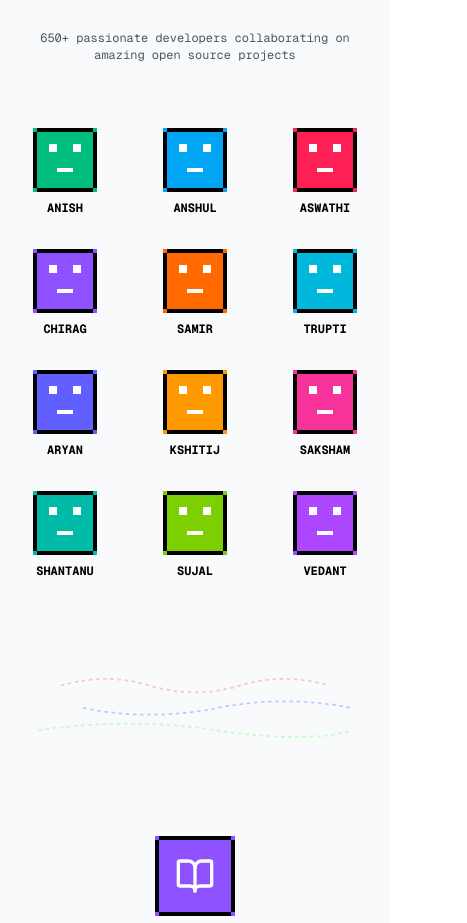
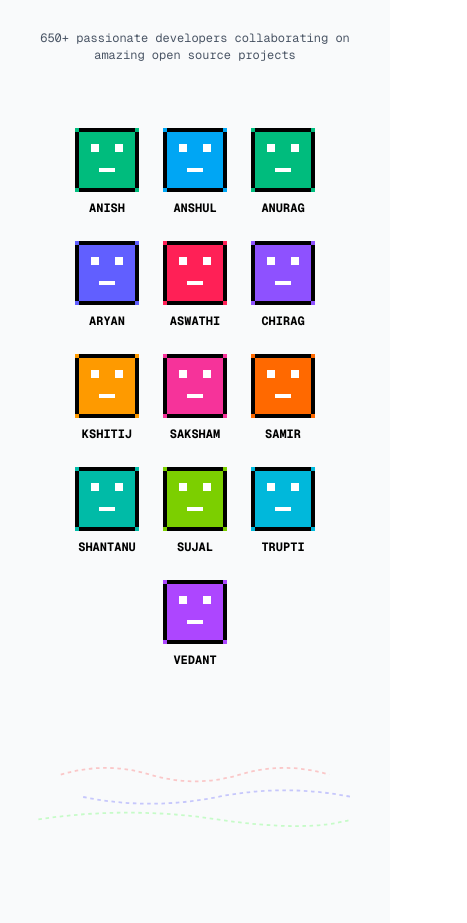
Before and after one commit to PICT-OSS-Community/Website, a Next.js app: page / in a window 390 px wide. Shown: the part 843-1766 px from the top of the page, 467 px wide, since content can reach past the window. Built offline with nearby package versions, Linux system fonts and the light colour scheme.

Commit message:
feat: add anurag in community

```diff
--- a/app/components/Community.tsx
+++ b/app/components/Community.tsx
@@ -18,20 +18,110 @@ const Community = () => {
           </p>
         </div>
 
-        {/* Character Grid */}
-        <div className="grid grid-cols-3 md:grid-cols-4 gap-8 mb-16">
+        {/* Character Pyramid Layout - Alphabetical Order */}
+        <div className="mb-16 space-y-6">
+
+          {/* Row 1 - Mobile: 3, Medium: 4, Large: 5 */}
+          <div className="flex justify-center gap-6 lg:gap-8">
             <Character name="ANISH"    color="emerald" message="git commit -m 'YOLO 🌱'" />
             <Character name="ANSHUL"   color="sky"     message="npm run build && vibe" />
+            <Character name="ANURAG"   color="emerald" message="AI agents everywhere! 🤖" />
+            <div className="hidden md:block">
+              <Character name="ARYAN"    color="indigo"  message="I use Arch BTW… in Docker 😁" />
+            </div>
+            <div className="hidden lg:block">
               <Character name="ASWATHI"  color="rose"    message="Ping me only for merge conflicts 🛠️" />
+            </div>
+          </div>
+
+          {/* Row 2 - Mobile: 3, Medium: 3, Large: 4 */}
+          <div className="flex justify-center gap-6 lg:gap-8">
+            <div className="block md:hidden">
+              <Character name="ARYAN"    color="indigo"  message="I use Arch BTW… in Docker 😁" />
+            </div>
+            <div className="block md:hidden">
+              <Character name="ASWATHI"  color="rose"    message="Ping me only for merge conflicts 🛠️" />
+            </div>
+            <div className="block md:hidden">
               <Character name="CHIRAG"   color="violet"  message="0 bugs, 0 enemies, life sorted." />
+            </div>
+            <div className="hidden md:block lg:hidden">
+              <Character name="ASWATHI"  color="rose"    message="Ping me only for merge conflicts 🛠️" />
+            </div>
+            <div className="hidden md:block">
+              <Character name="CHIRAG"   color="violet"  message="0 bugs, 0 enemies, life sorted." />
+            </div>
+            <div className="hidden md:block">
+              <Character name="KSHITIJ"  color="amber"   message="99 bugs in the code, take one down…" />
+            </div>
+            <div className="hidden lg:block">
+              <Character name="SAKSHAM"  color="pink"    message="Currently cd-ing into /dev/null" />
+            </div>
+            <div className="hidden lg:block">
               <Character name="SAMIR"    color="orange"  message="Livestreaming Stack Overflow searches 🎥" />
+            </div>
+          </div>
+
+          {/* Row 3 - Mobile: 3, Medium: 3, Large: 4 */}
+          <div className="flex justify-center gap-6 lg:gap-8">
+            <div className="block md:hidden">
+              <Character name="KSHITIJ"  color="amber"   message="99 bugs in the code, take one down…" />
+            </div>
+            <div className="block md:hidden">
+              <Character name="SAKSHAM"  color="pink"    message="Currently cd-ing into /dev/null" />
+            </div>
+            <div className="block md:hidden">
+              <Character name="SAMIR"    color="orange"  message="Livestreaming Stack Overflow searches 🎥" />
+            </div>
+            <div className="hidden md:block lg:hidden">
+              <Character name="SAKSHAM"  color="pink"    message="Currently cd-ing into /dev/null" />
+            </div>
+            <div className="hidden md:block lg:hidden">
+              <Character name="SAMIR"    color="orange"  message="Livestreaming Stack Overflow searches 🎥" />
+            </div>
+            <div className="hidden md:block lg:hidden">
+              <Character name="SHANTANU" color="teal"    message="Deploying on Friday, wish me luck 🚀" />
+            </div>
+            <div className="hidden lg:block">
+              <Character name="SHANTANU" color="teal"    message="Deploying on Friday, wish me luck 🚀" />
+            </div>
+            <div className="hidden lg:block">
+              <Character name="SUJAL"    color="lime"    message="⌛ compiling witty status…" />
+            </div>
+            <div className="hidden lg:block">
               <Character name="TRUPTI"   color="cyan"    message="sudo make me a sandwich 🥪" />
-<Character name="ARYAN"    color="indigo"  message="I use Arch BTW… in Docker 😁" />
-<Character name="KSHITIJ"  color="amber"   message="99 bugs in the code, take one down…" />
-<Character name="SAKSHAM"  color="pink"    message="Currently cd-ing into /dev/null" />
+            </div>
+            <div className="hidden lg:block">
+              <Character name="VEDANT"   color="purple"  message="sudo apt-get coffee && learn" />
+            </div>
+          </div>
+
+          {/* Row 4 - Mobile: 3, Medium: 3, Large: hidden */}
+          <div className="flex justify-center gap-6 lg:gap-8 lg:hidden">
+            <div className="block md:hidden">
               <Character name="SHANTANU" color="teal"    message="Deploying on Friday, wish me luck 🚀" />
+            </div>
+            <div className="block md:hidden">
               <Character name="SUJAL"    color="lime"    message="⌛ compiling witty status…" />
+            </div>
+            <div className="block md:hidden">
+              <Character name="TRUPTI"   color="cyan"    message="sudo make me a sandwich 🥪" />
+            </div>
+            <div className="hidden md:block">
+              <Character name="SUJAL"    color="lime"    message="⌛ compiling witty status…" />
+            </div>
+            <div className="hidden md:block">
+              <Character name="TRUPTI"   color="cyan"    message="sudo make me a sandwich 🥪" />
+            </div>
+            <div className="hidden md:block">
               <Character name="VEDANT"   color="purple"  message="sudo apt-get coffee && learn" />
+            </div>
+          </div>
+
+          {/* Row 5 - Mobile: 1, Medium: hidden, Large: hidden */}
+          <div className="flex justify-center gap-6 md:hidden">
+            <Character name="VEDANT"   color="purple"  message="sudo apt-get coffee && learn" />
+          </div>
 
         </div>
 
```
Lines whose indentation alone changed are shown as unchanged.
